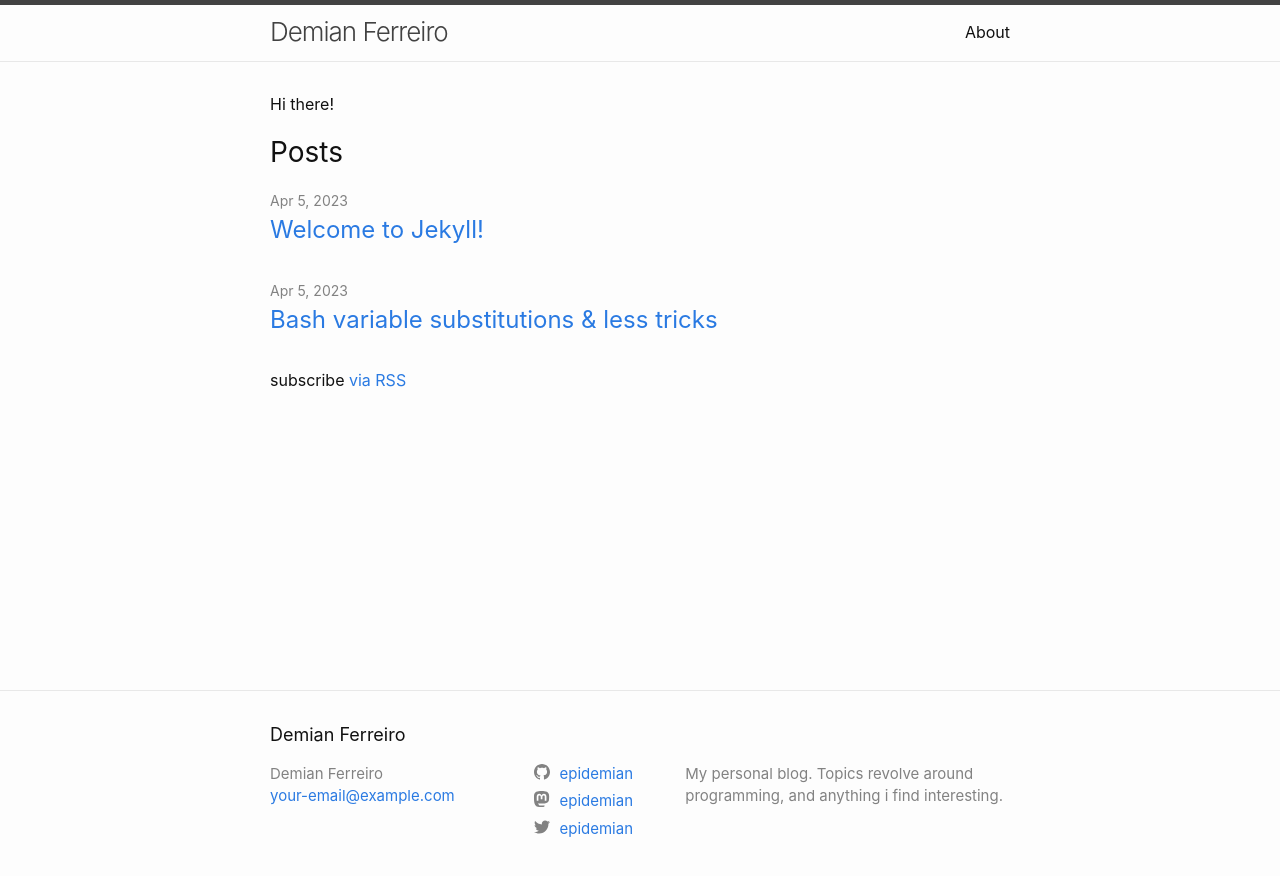
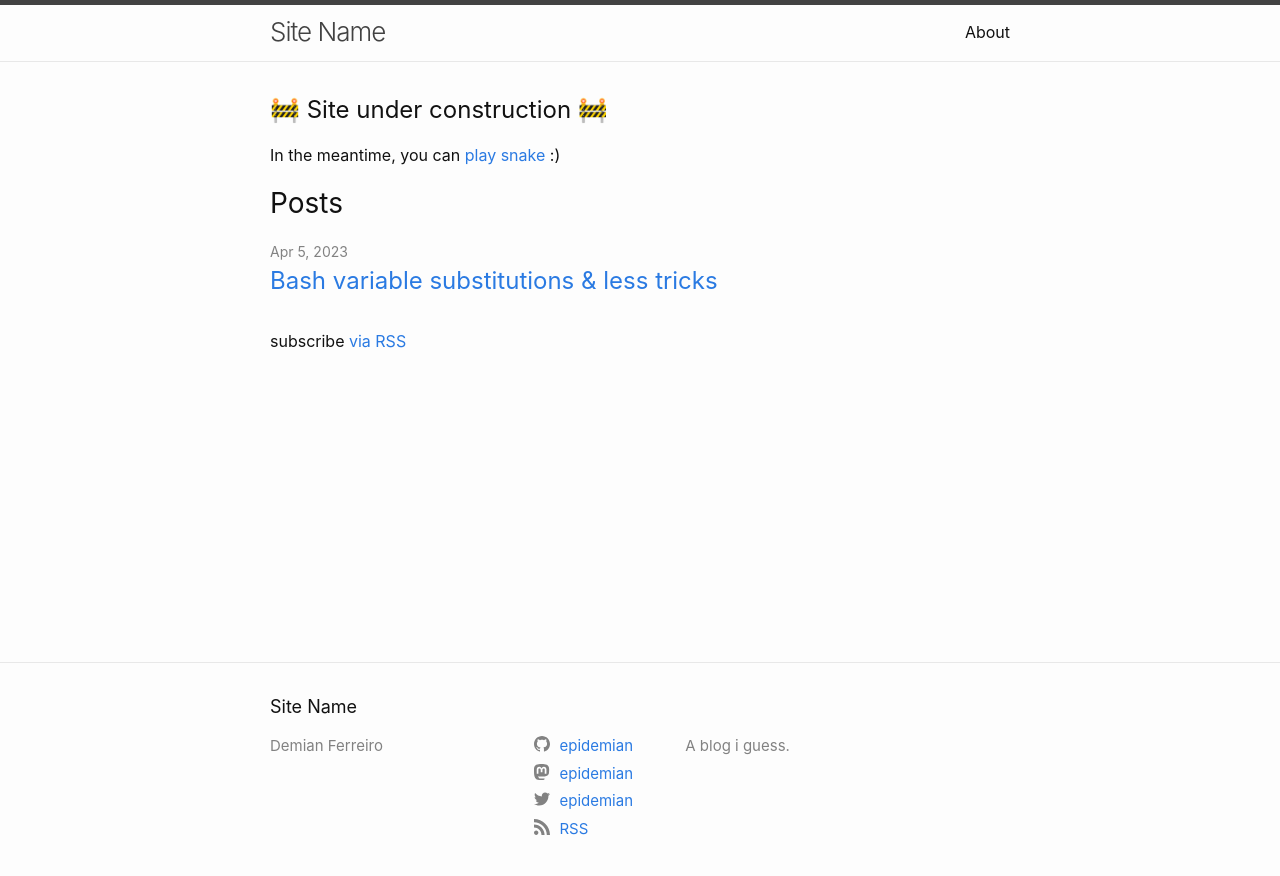
Before and after one commit to epidemian/epidemian.github.io, a Jekyll site: the page built from index.markdown, in a window 1280 px wide. Shown: the top 876 px of the page. Built offline with Jekyll 4.4.1, drawn with Linux system fonts in a browser that asks for light colours.

Commit message:
Clean up some minima theme cruft

```diff
--- a/Gemfile
+++ b/Gemfile
@@ -1,10 +1,6 @@
 source "https://rubygems.org"
 gem "jekyll", "~> 4.3.2"
-# If you want to use GitHub Pages, remove the "gem "jekyll"" above and
-# uncomment the line below. To upgrade, run `bundle update github-pages`.
-# gem "github-pages", group: :jekyll_plugins
-# If you have any plugins, put them here!
 group :jekyll_plugins do
   gem "jekyll-feed", "~> 0.12"
-  gem "jekyll-seo-tag"
+  gem "jekyll-seo-tag", "~> 2.8"
 end
--- a/_config.yml
+++ b/_config.yml
@@ -1,9 +1,12 @@
-title: Demian Ferreiro
-email: your-email@example.com
+title: Site Name
+author: Demian Ferreiro
+# email: your-email@example.com
 description: >-
-  My personal blog. Topics revolve around programming, and anything i find interesting.
+  A blog i guess.
 baseurl: ""
 url: ""
+rss: RSS
+# show_excerpts: true
 twitter_username: epidemian
 github_username:  epidemian
 mastodon:
--- a/_includes/head.html
+++ b/_includes/head.html
@@ -5,7 +5,5 @@
   {%- seo -%}
   <link rel="stylesheet" href="{{ "/assets/main.css" | relative_url }}">
   {%- feed_meta -%}
-  {%- if jekyll.environment == 'production' and site.google_analytics -%}
-    {%- include google-analytics.html -%}
-  {%- endif -%}
+  <script data-goatcounter="https://demian.goatcounter.com/count" async src="//gc.zgo.at/count.js"></script>
 </head>
--- a/_includes/header.html
+++ b/_includes/header.html
@@ -3,7 +3,7 @@
   <div class="wrapper">
     {%- assign default_paths = site.pages | map: "path" -%}
     {%- assign page_paths = site.header_pages | default: default_paths -%}
-    <a class="site-title" rel="author" href="{{ "/" | relative_url }}">{{ site.title | escape }}</a>
+    <a class="site-title" rel="author" href="{{ '/' | relative_url }}">{{ site.title | escape }}</a>
 
     {%- if page_paths -%}
       <nav class="site-nav">
--- a/_includes/social.html
+++ b/_includes/social.html
@@ -1,14 +1,8 @@
 <ul class="social-media-list">
-  {%- if site.dribbble_username -%}<li><a href="https://dribbble.com/{{ site.dribbble_username| cgi_escape | escape }}"><svg class="svg-icon"><use xlink:href="{{ '/assets/minima-social-icons.svg#dribbble' | relative_url }}"></use></svg> <span class="username">{{ site.dribbble_username| escape }}</span></a></li>{%- endif -%}
-  {%- if site.facebook_username -%}<li><a href="https://www.facebook.com/{{ site.facebook_username| cgi_escape | escape }}"><svg class="svg-icon"><use xlink:href="{{ '/assets/minima-social-icons.svg#facebook' | relative_url }}"></use></svg> <span class="username">{{ site.facebook_username| escape }}</span></a></li>{%- endif -%}
-  {%- if site.flickr_username -%}<li><a href="https://www.flickr.com/photos/{{ site.flickr_username| cgi_escape | escape }}"><svg class="svg-icon"><use xlink:href="{{ '/assets/minima-social-icons.svg#flickr' | relative_url }}"></use></svg> <span class="username">{{ site.flickr_username| escape }}</span></a></li>{%- endif -%}
   {%- if site.github_username -%}<li><a href="https://github.com/{{ site.github_username| cgi_escape | escape }}"><svg class="svg-icon"><use xlink:href="{{ '/assets/minima-social-icons.svg#github' | relative_url }}"></use></svg> <span class="username">{{ site.github_username| escape }}</span></a></li>{%- endif -%}
   {%- if site.instagram_username -%}<li><a href="https://instagram.com/{{ site.instagram_username| cgi_escape | escape }}"><svg class="svg-icon"><use xlink:href="{{ '/assets/minima-social-icons.svg#instagram' | relative_url }}"></use></svg> <span class="username">{{ site.instagram_username| escape }}</span></a></li>{%- endif -%}
-  {%- if site.linkedin_username -%}<li><a href="https://www.linkedin.com/in/{{ site.linkedin_username| cgi_escape | escape }}"><svg class="svg-icon"><use xlink:href="{{ '/assets/minima-social-icons.svg#linkedin' | relative_url }}"></use></svg> <span class="username">{{ site.linkedin_username| escape }}</span></a></li>{%- endif -%}
-  {%- if site.pinterest_username -%}<li><a href="https://www.pinterest.com/{{ site.pinterest_username| cgi_escape | escape }}"><svg class="svg-icon"><use xlink:href="{{ '/assets/minima-social-icons.svg#pinterest' | relative_url }}"></use></svg> <span class="username">{{ site.pinterest_username| escape }}</span></a></li>{%- endif -%}
   {%- for mst in site.mastodon -%}{%- if mst.username and mst.instance -%}<li><a href="https://{{ mst.instance| cgi_escape | escape}}/@{{mst.username}}"><svg class="svg-icon"><use xlink:href="{{ '/assets/minima-social-icons.svg#mastodon' | relative_url }}"></use></svg> <span class="username">{{ mst.username|escape }}</span></a></li>{%- endif -%}{%- endfor -%}
   {%- if site.twitter_username -%}<li><a href="https://www.twitter.com/{{ site.twitter_username| cgi_escape | escape }}"><svg class="svg-icon"><use xlink:href="{{ '/assets/minima-social-icons.svg#twitter' | relative_url }}"></use></svg> <span class="username">{{ site.twitter_username| escape }}</span></a></li>{%- endif -%}
   {%- if site.youtube_username -%}<li><a href="https://youtube.com/{{ site.youtube_username| cgi_escape | escape }}"><svg class="svg-icon"><use xlink:href="{{ '/assets/minima-social-icons.svg#youtube' | relative_url }}"></use></svg> <span class="username">{{ site.youtube_username| escape }}</span></a></li>{%- endif -%}
-  {%- if site.googleplus_username -%}<li><a href="https://plus.google.com/{{ site.googleplus_username| escape }}"><svg class="svg-icon"><use xlink:href="{{ '/assets/minima-social-icons.svg#googleplus' | relative_url }}"></use></svg> <span class="username">{{ site.googleplus_username| escape }}</span></a></li>{%- endif -%}
   {%- if site.rss -%}<li><a href="{{ 'feed.xml' | relative_url }}"><svg class="svg-icon"><use xlink:href="{{ '/assets/minima-social-icons.svg#rss' | relative_url }}"></use></svg> <span>{{ site.rss | escape }}</span></a></li>{%- endif -%}
 </ul>
--- a/_layouts/home.html
+++ b/_layouts/home.html
@@ -28,7 +28,7 @@ layout: default
       {%- endfor -%}
     </ul>
 
-    <p class="rss-subscribe">subscribe <a href="{{ "/feed.xml" | relative_url }}">via RSS</a></p>
+    <p class="rss-subscribe">subscribe <a href="{{ '/feed.xml' | relative_url }}">via RSS</a></p>
   {%- endif -%}
 
 </div>
--- a/index.markdown
+++ b/index.markdown
@@ -1,7 +1,6 @@
 ---
-# Feel free to add content and custom Front Matter to this file.
-# To modify the layout, see https://jekyllrb.com/docs/themes/#overriding-theme-defaults
-
 layout: home
 ---
-Hi there!
+## 🚧 Site under construction 🚧
+
+In the meantime, you can [play snake](/snake) :)
```
Also changed, not shown: _includes/google-analytics.html (deleted, +0 -11 lines), _posts/2023-04-05-welcome-to-jekyll.markdown (deleted, +0 -29 lines), index-old.html (deleted, +0 -13 lines), Gemfile.lock.
